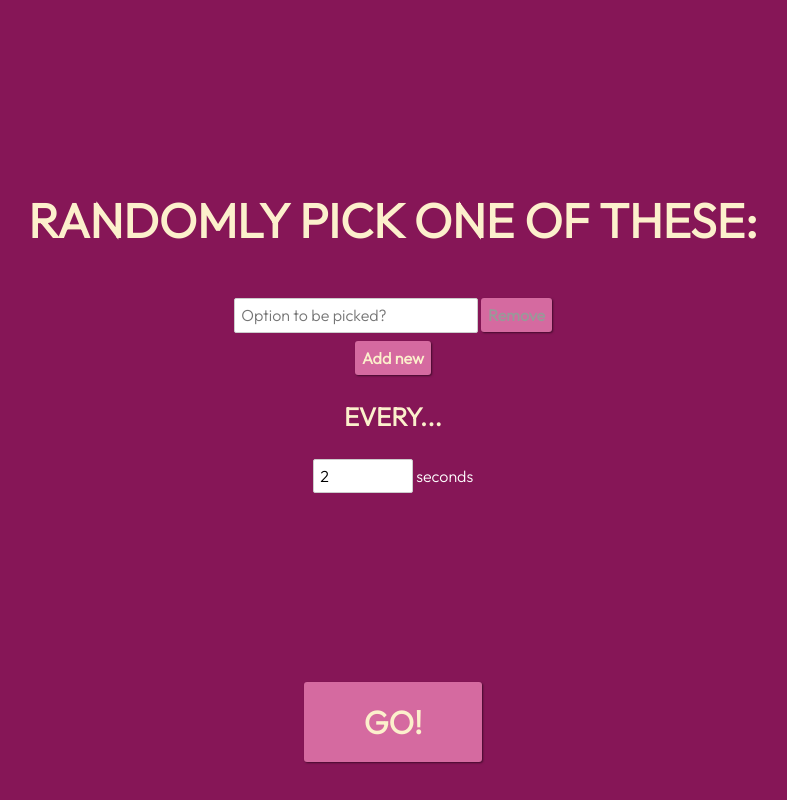
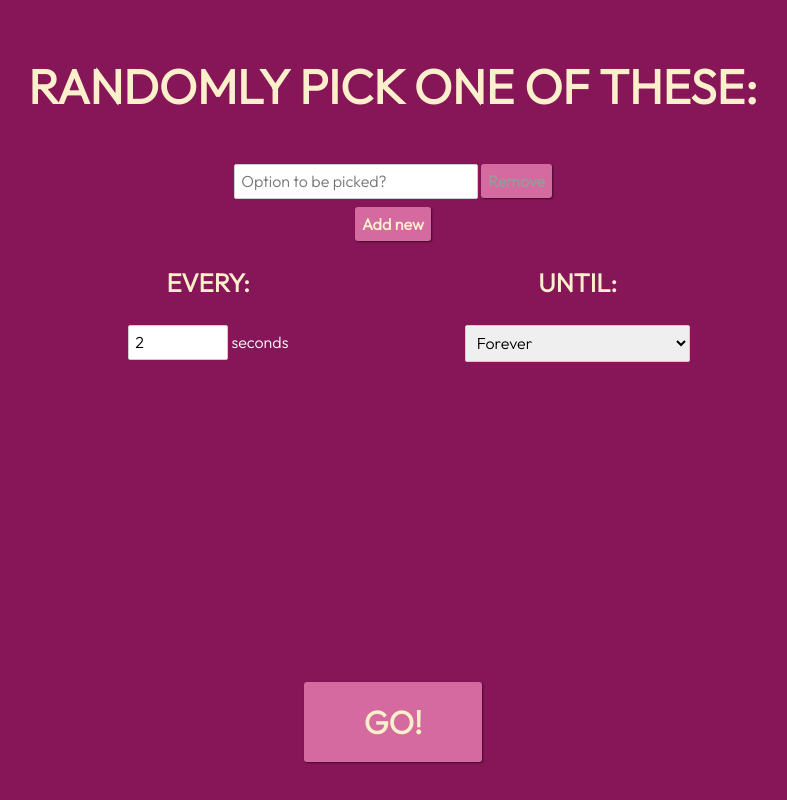
Before and after one commit to benbarnett/pick-one-every, a Svelte app: page / in a window 1280 px wide. Shown: the whole page, without its empty margins (247-1034 px from the left). Built offline with nearby package versions, Linux system fonts and the light colour scheme; a web font is replaced by a local one.

Commit message:
add diffrent concept

```diff
--- a/src/App.svelte
+++ b/src/App.svelte
@@ -23,6 +23,7 @@
 
   let seconds = 2;
   let mode = "edit";
+  let limit = "forever";
 </script>
 
 <svelte:head>
@@ -40,16 +41,29 @@
       <h1>Randomly pick one of these:</h1>
       <List />
 
-      <h2>Every...</h2>
-      <Frequency bind:seconds />
+      <div class="columns">
+        <div class="column">
+          <h2>Every:</h2>
+          <Frequency bind:seconds />
+        </div>
+
+        <div class="column">
+          <h2>Until:</h2>
+
+          <select bind:value={limit}>
+            <option value="forever">Forever</option>
+            <option value="once">Each has been picked once</option>
+          </select>
+        </div>
+      </div>
     </div>
 
     <div class="cta">
       <button on:click={() => (mode = "view")} class="large">GO!</button>
     </div>
   {:else}
-    <div class="content">
-      <Picker interval={seconds * 1000} />
+    <div class="content picker">
+      <Picker interval={seconds * 1000} {limit} />
     </div>
     <div class="cta">
       <button on:click={() => (mode = "edit")}>Change options</button>
@@ -79,12 +93,24 @@
 
   .content {
     grid-area: content;
+  }
+
+  .picker {
     align-self: center;
   }
-
   .cta {
     grid-area: cta;
     align-self: flex-end;
+  }
+
+  .columns {
+    display: flex;
+    max-width: 60%;
+    margin: 0 auto;
+  }
+  .column {
+    flex: 1 1 50%;
+    justify-content: flex-start;
   }
 
   h1,
--- a/src/Picker.svelte
+++ b/src/Picker.svelte
@@ -3,6 +3,7 @@
   import { options as optionsStore } from "./stores";
 
   export let interval = 1000;
+  export let limit = "forever";
 
   let options = [];
   optionsStore.subscribe(
@@ -18,7 +19,16 @@
   let pickedItem = newBallsPlease();
 
   function newBallsPlease() {
-    return options[Math.floor(Math.random() * options.length)];
+    if (limit === "forever") {
+      return options[Math.floor(Math.random() * options.length)];
+    } else if (limit === "once") {
+      if (options.length > 0) {
+        return options.splice(Math.floor(Math.random() * options.length), 1);
+      } else {
+        cancelAnimationFrame(frame);
+        return "ALL DONE!";
+      }
+    }
   }
 
   (function update() {
```
